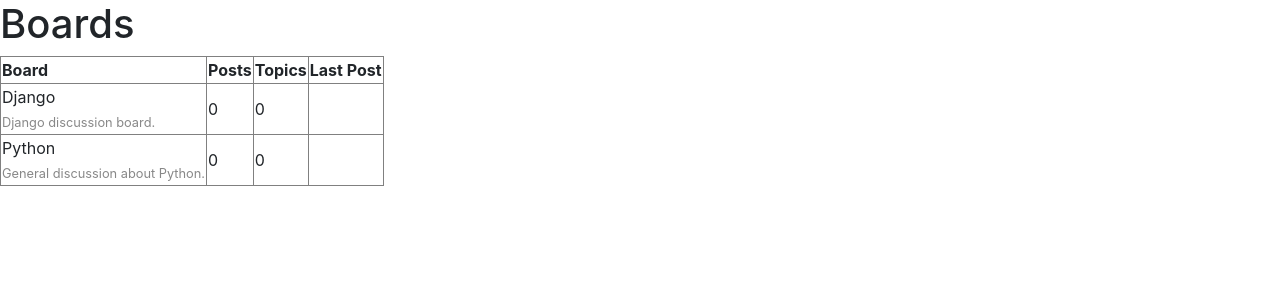
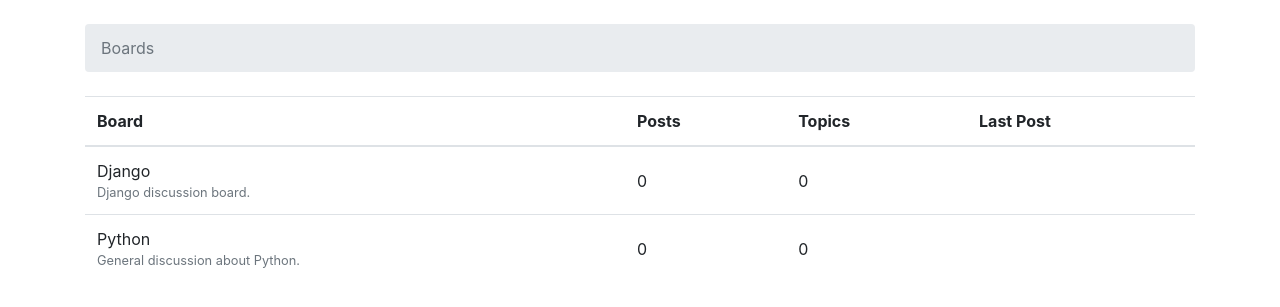
Before and after one commit to christanshane/DjangoProject, a Django app: page / in a window 1280 px wide. Shown: the top 307 px of the page. Run offline with Django 3.2, Linux system fonts and the light colour scheme; data comes from the database, SQL or seed files in the repository; some libraries are stand-ins or nearby versions.

Commit message:
tweaked home, now displays as bootstrap table

```diff
--- a/templates/home.html
+++ b/templates/home.html
@@ -1,16 +1,18 @@
 {% load static %}
 <!DOCTYPE html>
-<html lang="en">
+<html>
   <head>
-    <meta charset="UTF-8">
+    <meta charset="utf-8">
     <title>Boards</title>
     <link rel="stylesheet" href="{% static 'css/bootstrap.min.css' %}">
   </head>
   <body>
-    <h1>Boards</h1>
-
-    <table border="1">
-        <thead>
+    <div class="container">
+      <ol class="breadcrumb my-4">
+        <li class="breadcrumb-item active">Boards</li>
+      </ol>
+      <table class="table">
+        <thead class="thead-inverse">
           <tr>
             <th>Board</th>
             <th>Posts</th>
@@ -22,15 +24,16 @@
           {% for board in boards %}
             <tr>
               <td>
-                        {{ board.name }} <br>
-                        <small style="color: #888">{{ board.description }}</small>
+                {{ board.name }}
+                <small class="text-muted d-block">{{ board.description }}</small>
               </td>
-                    <td>0</td>
-                    <td>0</td>
+              <td class="align-middle">0</td>
+              <td class="align-middle">0</td>
               <td></td>
             </tr>
           {% endfor %}
         </tbody>
       </table>
+    </div>
   </body>
 </html>
```
Lines whose indentation alone changed are shown as unchanged.
